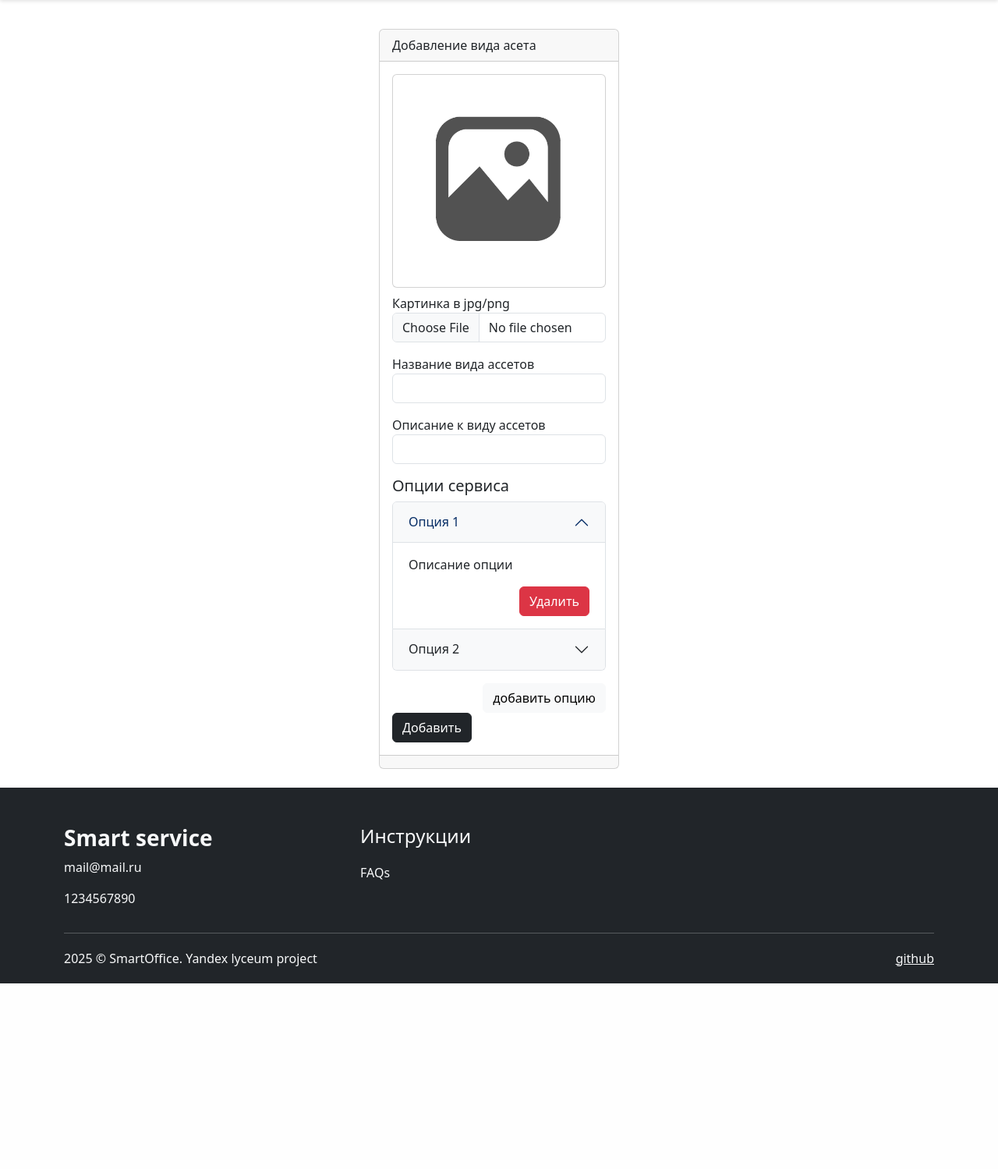
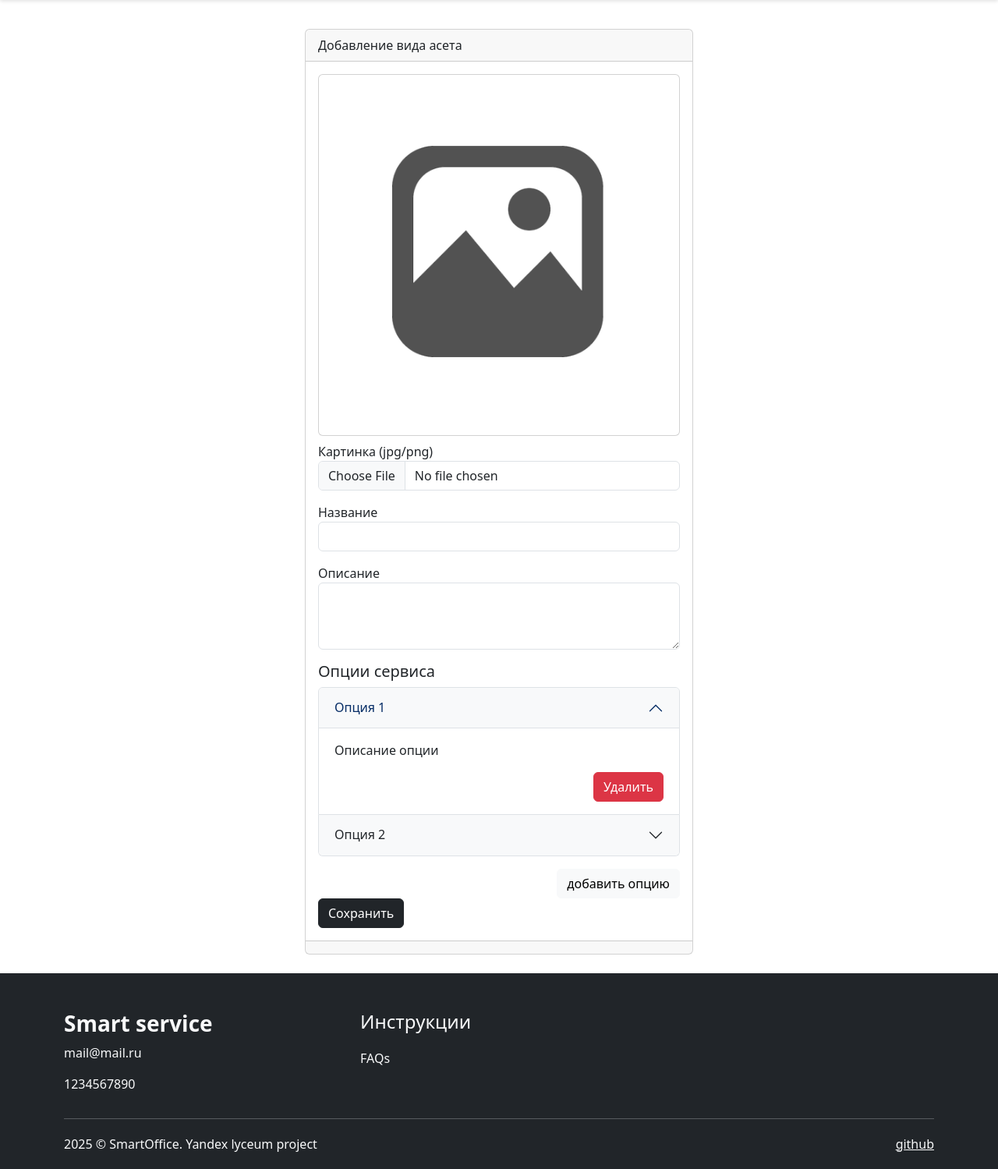
Before and after one commit to Tulishka/smart_service, a Flask app: template app/assets/templates/asset_type_form.html in a window 1280 px wide. Shown: the part 57-1556 px from the top of the page at 78% size. Before the commit the page ends 1318 px from the top, so only its background shows below. Run offline with Flask 3, Linux system fonts and the light colour scheme; the template is opened without the code that fills it: values that come from a table or form of the project are taken from there, others are empty; some libraries are stand-ins or nearby versions.

Commit message:
мелкие правки текста

```diff
--- a/app/assets/forms.py
+++ b/app/assets/forms.py
@@ -7,7 +7,7 @@ from wtforms import SelectMultipleField, widgets
 
 
 class AssetTypeForm(FlaskForm):
-    name = field.StringField("Название вида ассетов", validators=[DataRequired()])
-    description = field.StringField("Описание к виду ассетов", validators=[DataRequired()])
-    image = field.FileField("Картинка в jpg/png", validators=[FileAllowed(['jpg', 'png'])])
-    submit = field.SubmitField("Добавить")
+    name = field.StringField("Название", validators=[DataRequired()])
+    description = field.TextAreaField("Описание", validators=[DataRequired()])
+    image = field.FileField("Картинка (jpg/png)", validators=[FileAllowed(['jpg', 'png'])])
+    submit = field.SubmitField("Сохранить")
--- a/app/assets/templates/assets_list.html
+++ b/app/assets/templates/assets_list.html
@@ -1,5 +1,5 @@
 {% extends "base.html" %}
 
 {% block content %}
-<h3>Ассеты <a href="{{ url_for('assets.types') }}">Виды ассетов</a></h3>
+<h3>Асеты <a href="{{ url_for('assets.types') }}">Виды асетов</a></h3>
 {% endblock %}
--- a/app/templates/base_form.html
+++ b/app/templates/base_form.html
@@ -2,7 +2,7 @@
 
 {% block content %}
 <div class="row justify-content-center">
-  <div class="col-md-6 col-lg-4">
+  <div class="col-md-10 col-lg-6">
     <div class="card m-4">
       <div class="card-header">
         {% block form_title %}Заголовок формы{% endblock %}
```
